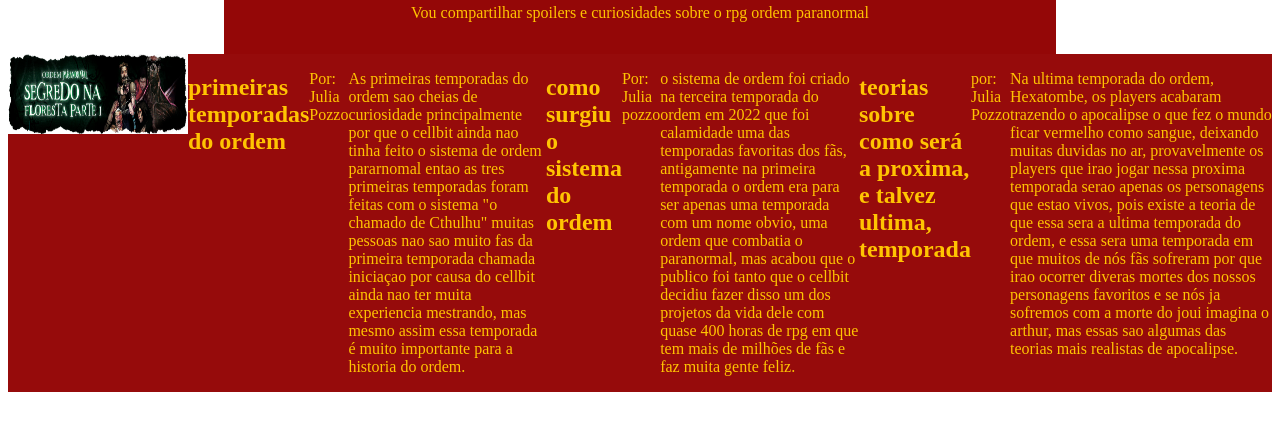
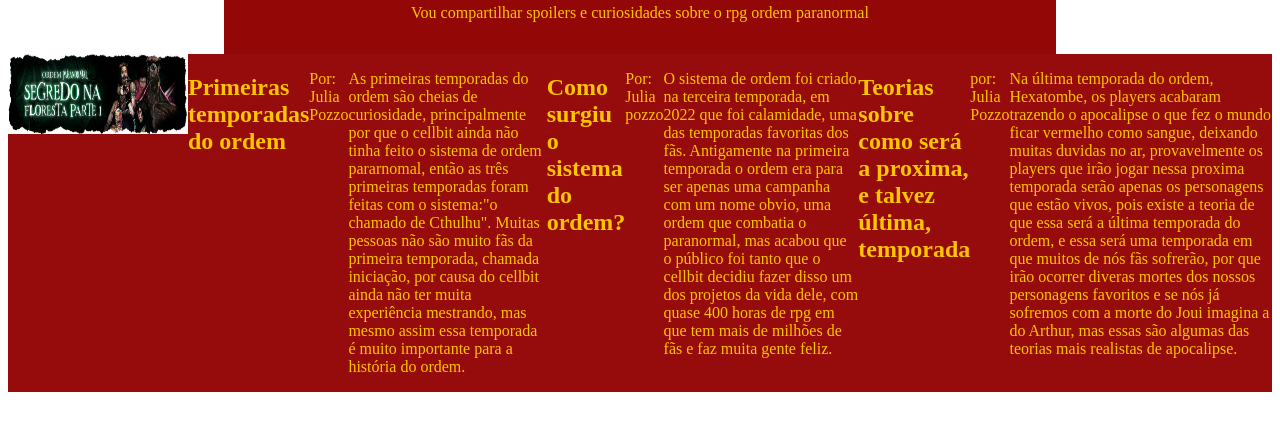
Before and after one commit to juliapozzosilva-maker/julia-pagina-web, a plain HTML site: page index.html in a window 1280 px wide. Shown: the part 150-580 px from the top of the page. Drawn offline with Linux system fonts and the light colour scheme.

Commit message:
terminamos

```diff
--- a/index.html
+++ b/index.html
@@ -40,24 +40,24 @@
     <main>
         <img src="OP_Segredo_1_banner_paginia_produto.png" alt="imagem de o segredo na floresta segunda temporada de ordem">
 
-        <h2>primeiras temporadas do ordem</h2>
+        <h2>Primeiras temporadas do ordem</h2>
         <p>Por: Julia Pozzo</p>
-        <p> As primeiras temporadas do ordem sao cheias de curiosidade principalmente
-             por que o cellbit ainda nao tinha feito o sistema de ordem pararnomal entao as tres primeiras temporadas foram feitas com o sistema "o chamado de Cthulhu"
-        muitas pessoas nao sao muito fas da primeira temporada chamada iniciaçao por causa do cellbit ainda nao ter muita experiencia mestrando, mas mesmo assim essa
-    temporada é muito importante para a historia do ordem.</p>
-        <h2>como surgiu o sistema do ordem</h2>
+        <p> As primeiras temporadas do ordem são cheias de curiosidade, principalmente
+             por que o cellbit ainda não tinha feito o sistema de ordem pararnomal, então as três primeiras temporadas foram feitas com o sistema:"o chamado de Cthulhu".
+        Muitas pessoas não são muito fãs da primeira temporada, chamada iniciação, por causa do cellbit ainda não ter muita experiência mestrando, mas mesmo assim essa
+    temporada é muito importante para a história do ordem.</p>
+        <h2>Como surgiu o sistema do ordem?</h2>
         <p>Por: Julia pozzo</p>
-        <p>o sistema de ordem foi criado na terceira temporada do ordem em 2022 que foi calamidade uma das temporadas favoritas dos fãs, antigamente na primeira temporada
-            o ordem era para ser apenas uma temporada com um nome obvio, uma ordem que combatia o paranormal, mas acabou que o publico foi tanto que o cellbit decidiu fazer
-            disso um dos projetos da vida dele com quase 400 horas de rpg em que tem mais de milhões de fãs e faz muita gente feliz.
+        <p>O sistema de ordem foi criado na terceira temporada, em 2022 que foi calamidade, uma das temporadas favoritas dos fãs. Antigamente na primeira temporada
+            o ordem era para ser apenas uma campanha com um nome obvio, uma ordem que combatia o paranormal, mas acabou que o público foi tanto que o cellbit decidiu fazer
+            disso um dos projetos da vida dele, com quase 400 horas de rpg em que tem mais de milhões de fãs e faz muita gente feliz.
         </p>
-       <h2>teorias sobre como será a proxima, e talvez ultima, temporada</h2>
+       <h2>Teorias sobre como será a proxima, e talvez última, temporada</h2>
        <p>por: Julia Pozzo</p>
-       <p> Na ultima temporada do ordem, Hexatombe, os players acabaram trazendo o apocalipse o que fez o mundo ficar vermelho como sangue, deixando muitas
-        duvidas no ar, provavelmente os players que irao jogar nessa proxima temporada serao apenas os personagens que estao vivos, pois existe a teoria de que essa
-    sera a ultima temporada do ordem, e essa sera uma temporada em que muitos de nós fãs sofreram por que irao ocorrer diveras mortes dos nossos personagens
-favoritos e se nós ja sofremos com a morte do joui imagina o arthur, mas essas sao algumas das teorias mais realistas de apocalipse. </p>
+       <p> Na última temporada do ordem, Hexatombe, os players acabaram trazendo o apocalipse o que fez o mundo ficar vermelho como sangue, deixando muitas
+        duvidas no ar, provavelmente os players que irão jogar nessa proxima temporada serão apenas os personagens que estão vivos, pois existe a teoria de que essa
+    será a última temporada do ordem, e essa será uma temporada em que muitos de nós fãs sofrerão, por que irão ocorrer diveras mortes dos nossos personagens
+favoritos e se nós já sofremos com a morte do Joui imagina a do Arthur, mas essas são algumas das teorias mais realistas de apocalipse. </p>
     </main>
 </body>
 </html>
```
